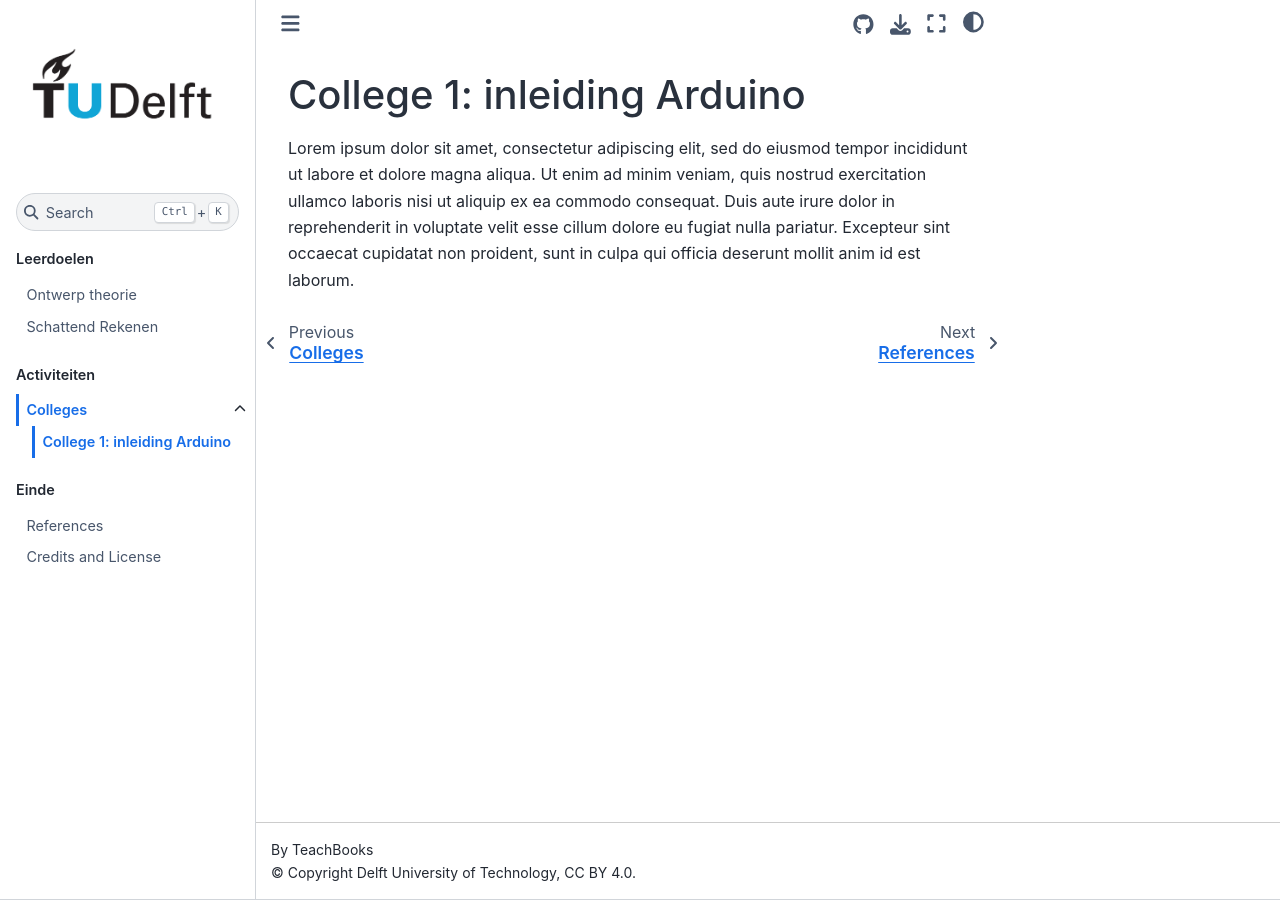
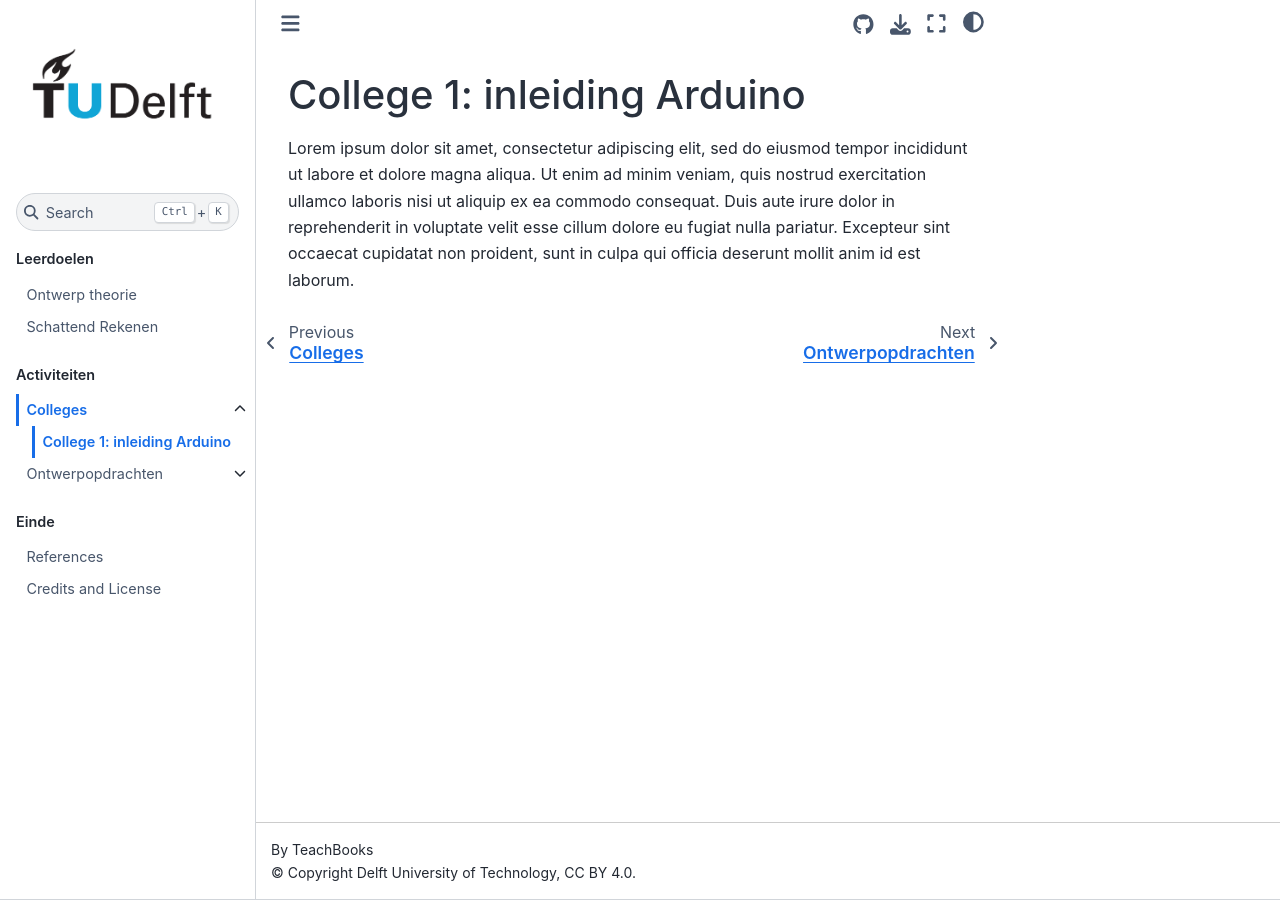
Before and after one commit to bafl1971/Design-Engineering-voor-Fysici-Dictaat, a Jupyter Book: the page built from book/activiteiten/college1.md, in a window 1280 px wide. Built offline with Jupyter Book 1.0.4 settings and Sphinx 7.4.7 and the Sphinx Book theme 1.1.4, drawn with Linux system fonts in a browser that asks for light colours; pages that are not in the unit, such as notebooks, are missing from menus; comment, search, counter and statistics services are not loaded.

Commit message:
nog een stapje

```diff
--- a/book/_toc.yml
+++ b/book/_toc.yml
@@ -12,7 +12,9 @@
     - file: activiteiten/colleges.md
       sections:
       - file: activiteiten/college1.md
-    - file: activiteiten/ontwerpodprachten.md
+    - file: activiteiten/ontwerpopdrachten.md
+      sections:
+      - file: activiteiten/ontwerpopdracht1.md
   - caption: Einde
     chapters:
     - file: references.md
```
